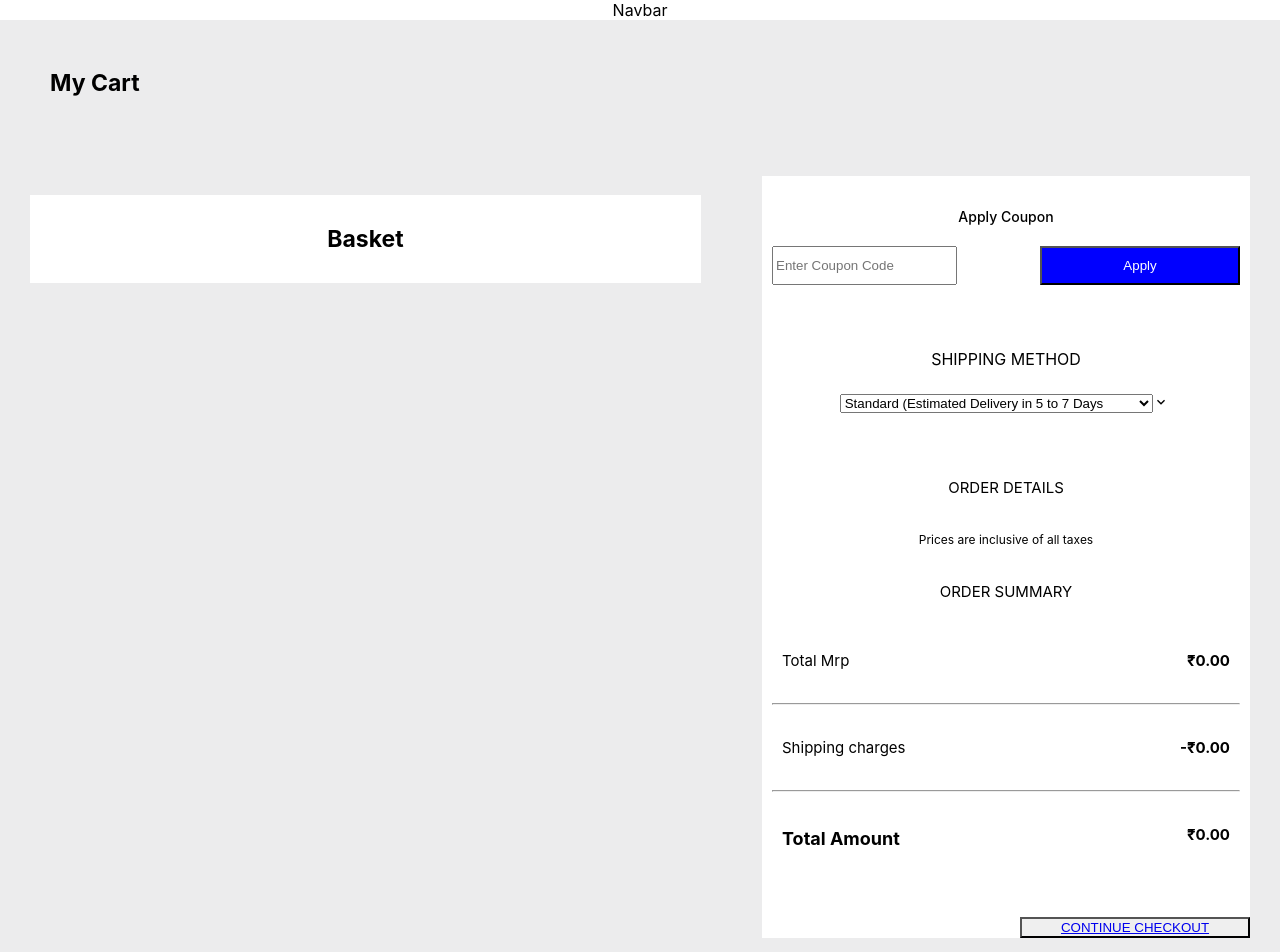
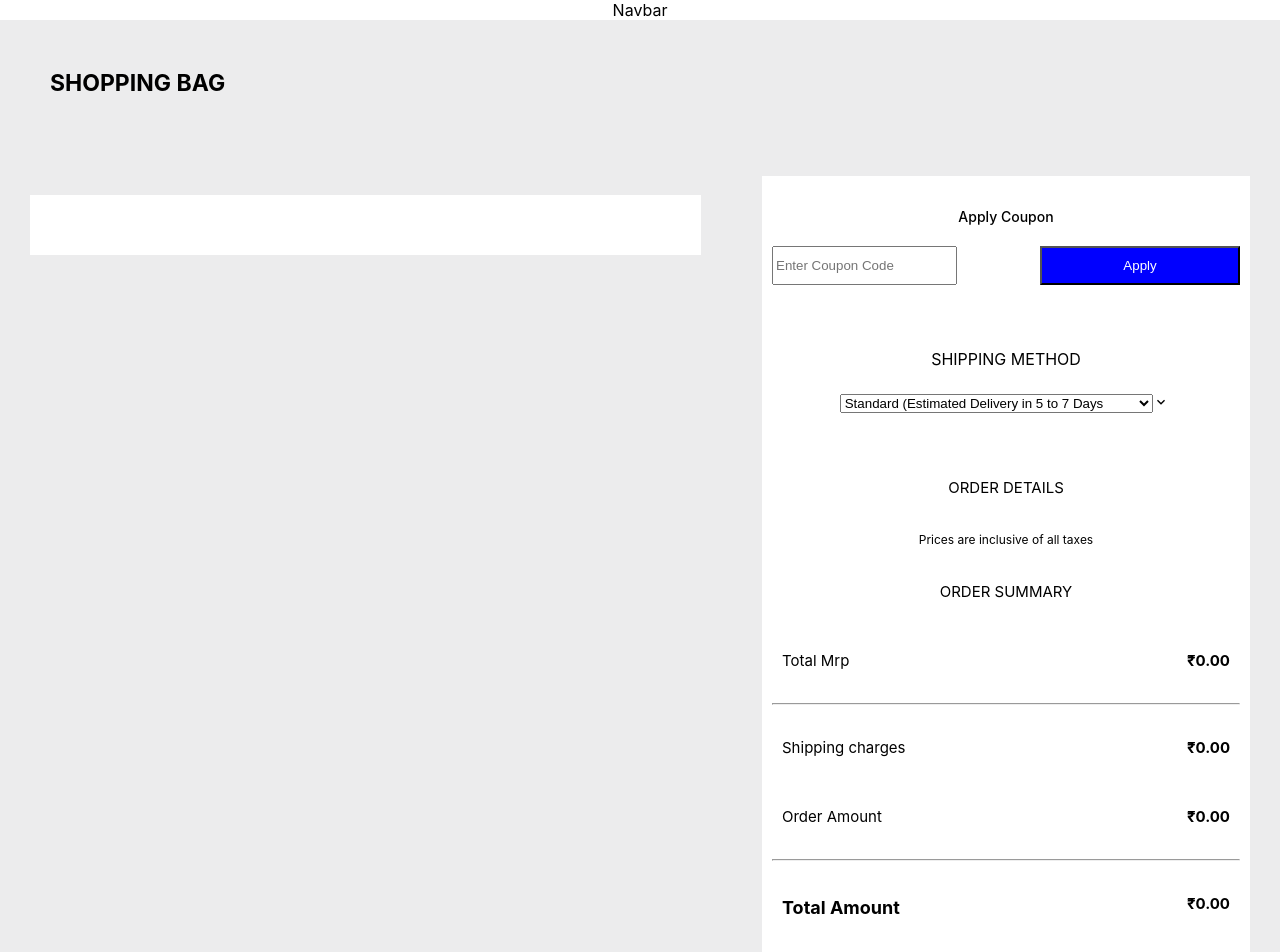
Before and after one commit to harshalpatil655/beautiful-chicken-5218, a React (Create React App) app: page /Cart in a window 1280 px wide. Shown: the top 952 px of the page. Built offline with nearby package versions, Linux system fonts and the light colour scheme.

Commit message:
Update Cart.jsx

```diff
--- a/src/Pages/Cart.jsx
+++ b/src/Pages/Cart.jsx
@@ -4,7 +4,6 @@ import {
 	Heading,
 	Input,
 	Button,
-	Image,
 	Select,
 	Text,
 } from "@chakra-ui/react";
@@ -30,14 +29,17 @@ const Cart = () => {
 		return acc + elem.qty * elem.price1;
 	}, 0);
 
-	console.log(cart);
-
 	return (
+		<>
 			<Flex direction="column" backgroundColor="rgb(236,236,237)">
 				{/* //parent */}
-			<Flex direction="row" padding="30px 50px" justifyContent="space-between">
+				<Flex
+					direction="row"
+					padding="30px 50px"
+					justifyContent="space-between"
+				>
 					<Box>
-					<Heading fontSize="23px">My Cart</Heading>
+						<Heading fontSize="23px">SHOPPING BAG</Heading>
 					</Box>
 					{cart.length > 0 && (
 						<Flex>
@@ -88,13 +90,13 @@ const Cart = () => {
 				>
 					<Box width="55%" height="600px" overflow="scroll">
 						<Box backgroundColor="white" height="auto">
-						<Heading fontSize="23px" padding="30px">
-							Basket {}{" "}
-						</Heading>
+							<Heading fontSize="23px" padding="30px"></Heading>
 							{/* add to cart will show here */}
 							{cart.length > 0 &&
 								cart.map((e) => {
-								return <CartItem elem={e} cart={cart} onChange={forceUpdate} />;
+									return (
+										<CartItem elem={e} cart={cart} onChange={forceUpdate} />
+									);
 								})}
 						</Box>
 					</Box>
@@ -126,7 +128,11 @@ const Cart = () => {
 								<Heading fontSize="16px" padding="10px" fontWeight="400">
 									SHIPPING METHOD
 								</Heading>
-							<Select placeholder="Standard (Estimated Delivery in 5 to 7 Days" width="90%" marginLeft="3%"></Select>
+								<Select
+									placeholder="Standard (Estimated Delivery in 5 to 7 Days"
+									width="90%"
+									marginLeft="3%"
+								></Select>
 							</Flex>
 
 							<div style={{ backgroundColor: "white", padding: "10px" }}>
@@ -139,18 +145,40 @@ const Cart = () => {
 								<Text fontSize="15px" padding="10px" fontWeight="400">
 									ORDER SUMMARY
 								</Text>
-							<div style={{ display: "flex", justifyContent: "space-between" }}>
-								<Text
-
-									fontSize="15px"
-									fontWeight="90px"
-									padding="10px"
-
+								<div
+									style={{ display: "flex", justifyContent: "space-between" }}
 								>
+									<Text fontSize="15px" fontWeight="90px" padding="10px">
 										Total Mrp
 									</Text>
+									<Text fontSize="15px" fontWeight="bold" padding="10px">
+										₹{totalPrice1}.00
+									</Text>
+								</div>
+								<hr style={{ color: "gray" }} />
+								<div
+									style={{ display: "flex", justifyContent: "space-between" }}
+								>
+									<Text fontSize="15px" fontWeight="90px" padding="10px">
+										Shipping charges
+									</Text>
 									<Text
-
+										color="black"
+										fontSize="15px"
+										fontWeight="bold"
+										padding="10px"
+									>
+										₹0.00
+									</Text>
+								</div>
+								<div
+									style={{ display: "flex", justifyContent: "space-between" }}
+								>
+									<Text fontSize="15px" fontWeight="90px" padding="10px">
+										Order Amount
+									</Text>
+									<Text
+										color="black"
 										fontSize="15px"
 										fontWeight="bold"
 										padding="10px"
@@ -159,26 +187,9 @@ const Cart = () => {
 									</Text>
 								</div>
 								<hr style={{ color: "gray" }} />
-							<div style={{ display: "flex", justifyContent: "space-between" }}>
-								<Text
-
-									fontSize="15px"
-									fontWeight="90px"
-									padding="10px"
+								<div
+									style={{ display: "flex", justifyContent: "space-between" }}
 								>
-									Shipping charges
-								</Text>
-								<Text
-									color="black"
-									fontSize="15px"
-									fontWeight="bold"
-									padding="10px"
-								>
-									-₹{totalPrice1 - totalPrice2}.00
-								</Text>
-							</div>
-							<hr style={{ color: "gray" }} />
-							<div style={{ display: "flex", justifyContent: "space-between" }}>
 									<Text
 										color="black"
 										fontSize="18px"
@@ -193,7 +204,7 @@ const Cart = () => {
 										fontWeight="bold"
 										padding="10px"
 									>
-									₹{totalPrice2}.00
+										₹{totalPrice1}.00
 									</Text>
 								</div>
 							</div>
@@ -209,6 +220,7 @@ const Cart = () => {
 					</Box>
 				</Flex>
 			</Flex>
+		</>
 	);
 };
 
```
Lines whose indentation alone changed are shown as unchanged.
